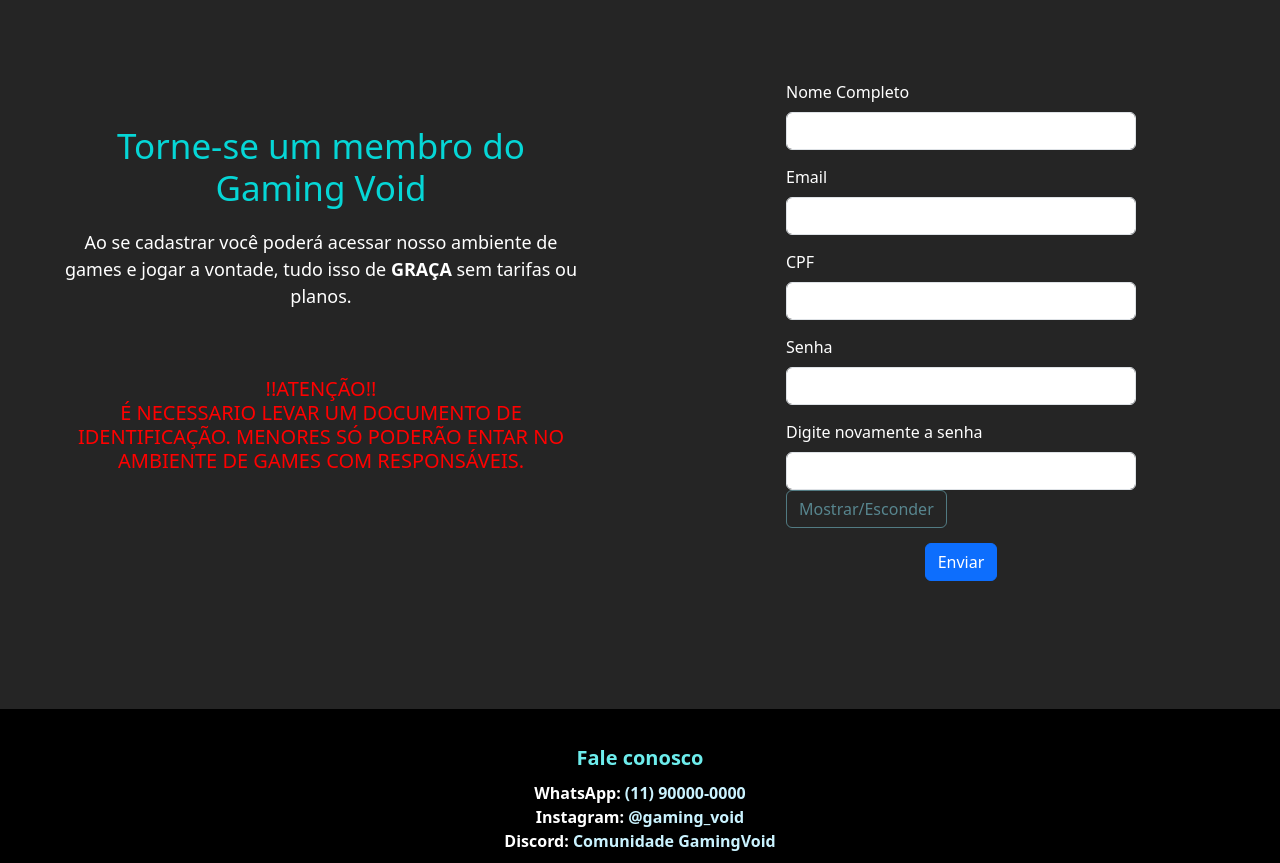
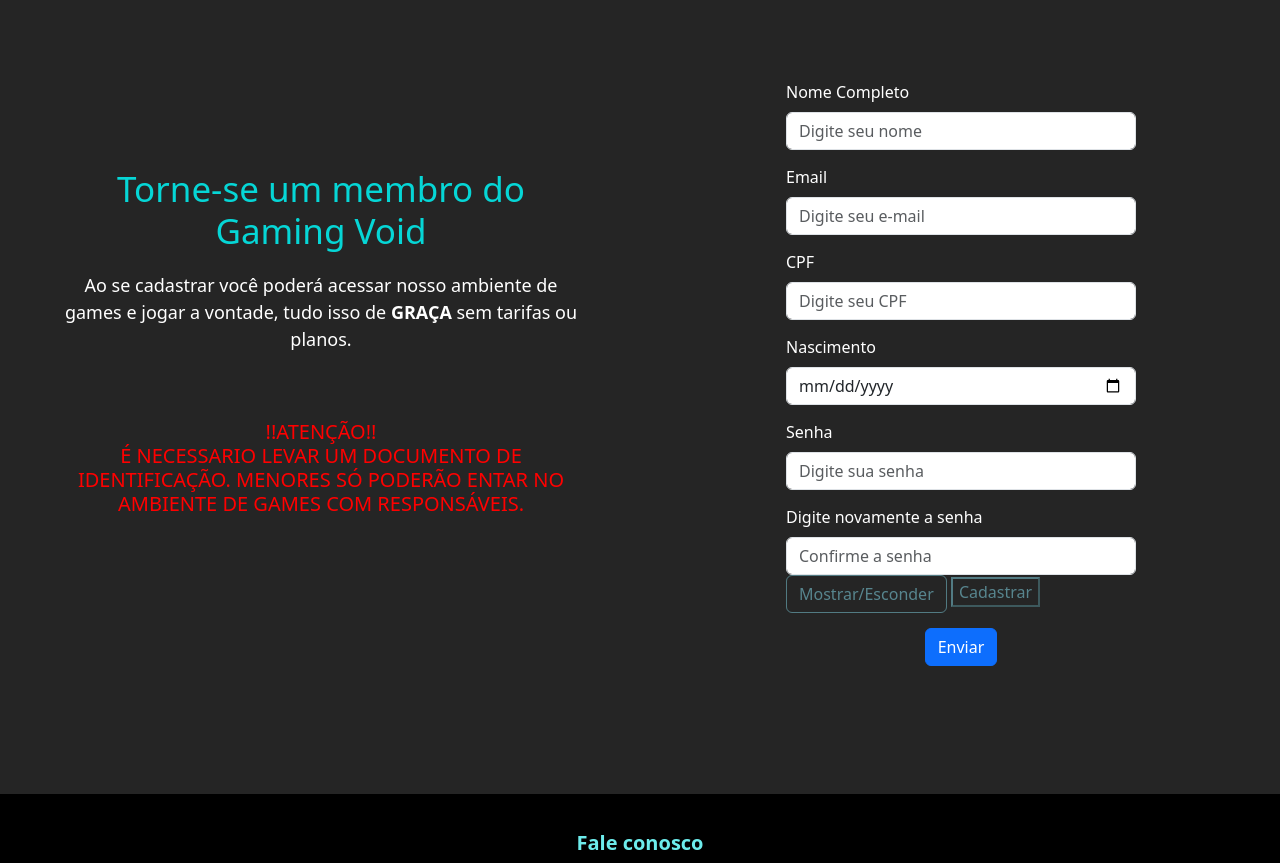
Before and after one commit to andressavarela/gaming-void, a plain HTML site: page index.html in a window 1280 px wide. Shown: the part 2727-3590 px from the top of the page. Drawn offline with nearby package versions, Linux system fonts and the light colour scheme.

Commit message:
Update index.html
Added loginForm as a sign in section
Function showHide not hiding proper input box fixed
Date of birth input added

```diff
--- a/index.html
+++ b/index.html
@@ -252,34 +252,60 @@
 
                                 <div class="input">
                                     <label for="inputName" class="form-label">Nome Completo</label>
-                                    <input type="text" class="form-control" id="inputName" size="50" required>
+                                    <input type="text" class="form-control" id="inputName" size="50" required placeholder="Digite seu nome">
                                 </div>
 
                                 <div class="input">
                                     <label for="inputEmail" class="form-label">Email</label>
-                                    <input type="email" class="form-control" id="inputEmail" required>
+                                    <input type="email" class="form-control" id="inputEmail" required placeholder="Digite seu e-mail">
                                 </div>
 
                                 <div class="input">
                                     <label for="inputDocument" class="form-label">CPF</label>
                                     <div class="group">
-                                        <input type="text" class="form-control" id="inputDocument" required maxlength="14">
+                                        <input type="text" class="form-control" id="inputDocument" required maxlength="14"
+                                        placeholder="Digite seu CPF">
 
                                     </div>
+                                </div>
+                                <div class="input">
+                                    <label for="inputBirth" class="form-label">Nascimento</label>
+                                    <input type="date" class="form-control" id="inputBirth" >
                                 </div>
 
                                 <div class="input">
                                     <label for="inputPassword" class="form-label">Senha</label>
-                                    <input type="text" class="form-control" id="inputPassword" required>
+                                    <input type="text" class="form-control" id="inputPassword" required placeholder="Digite sua senha">
                                 </div>
 
                                 <div class="input checkPassword">
                                     <label for="checkPassword" class="form-label">Digite novamente a senha</label>
-                                    <input type="password" class="form-control" id="checkPassword" required>
+                                    <input type="password" class="form-control" id="checkPassword" required
+                                    placeholder="Confirme a senha">
                                     <button class="btn btn-outline-secondary" type="button" id="showHideButton" onclick="showHidePassword()">Mostrar/Esconder</button>
+                                    <button id="showRegisterForm" onclick="toggleForm()">Cadastrar</button>
                                 </div>
 
                                 <button type="submit" class="btn btn-primary">Enviar</button>
+
+                                <div id="loginForm" class="container-fluido" style="display: none;">
+                                    <form>
+                                        <div class="input-group">
+                                            <div class="input-box">
+                                                <div class="input">
+                                                    <label for="loginEmail" class="form-label">Email</label>
+                                                    <input type="email" class="form-control" id="loginEmail" required placeholder="Digite seu e-mail">
+                                                </div>
+                                                <div class="input">
+                                                    <label for="loginPassword" class="form-label">Senha</label>
+                                                    <input type="password" class="form-control" id="loginPassword" required placeholder="Digite sua senha">
+                                                </div>
+                                                <button type="submit" class="btn btn-primary">Entrar</button>
+                                                <button id="showRegisterForm" class="btn btn-secondary mt-3">Cadastrar</button>
+                                            </div>
+                                        </div>
+                                    </form>
+                                </div>
 
                             </div>
                         </div>
```
